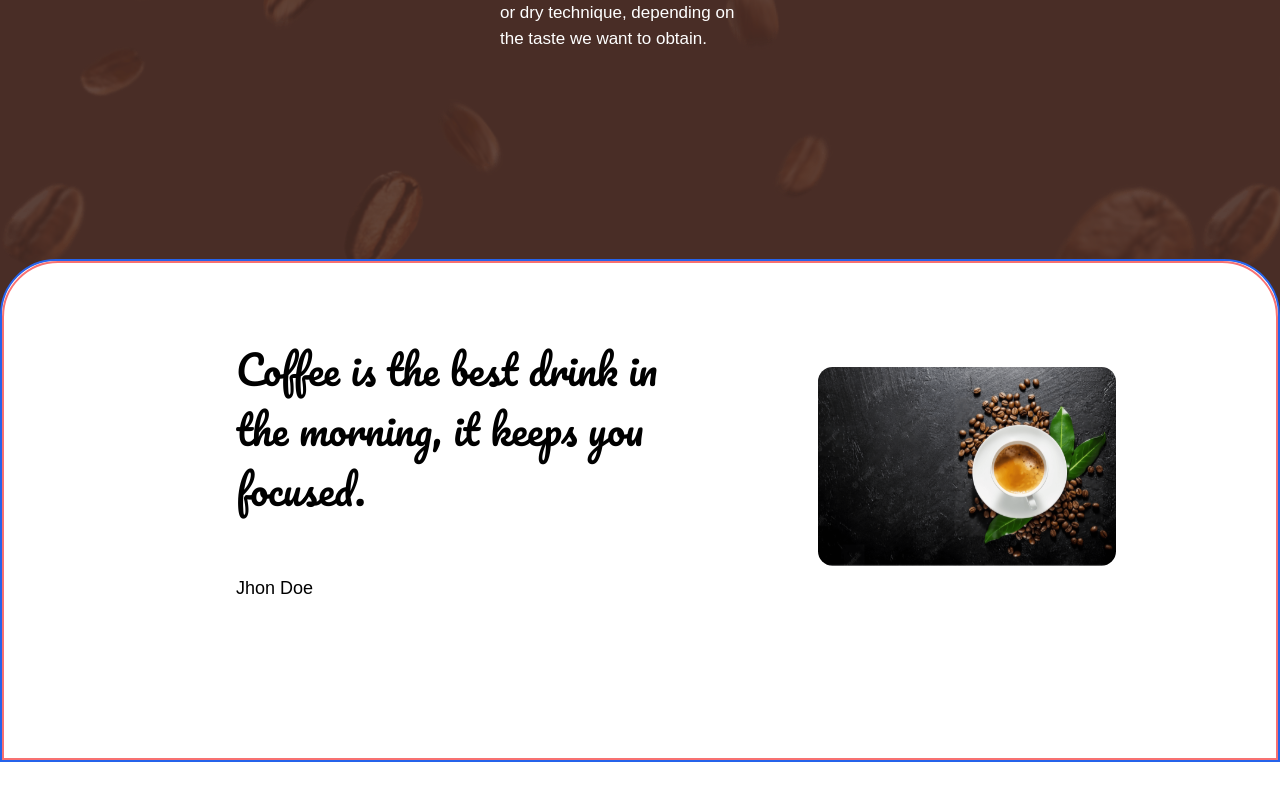
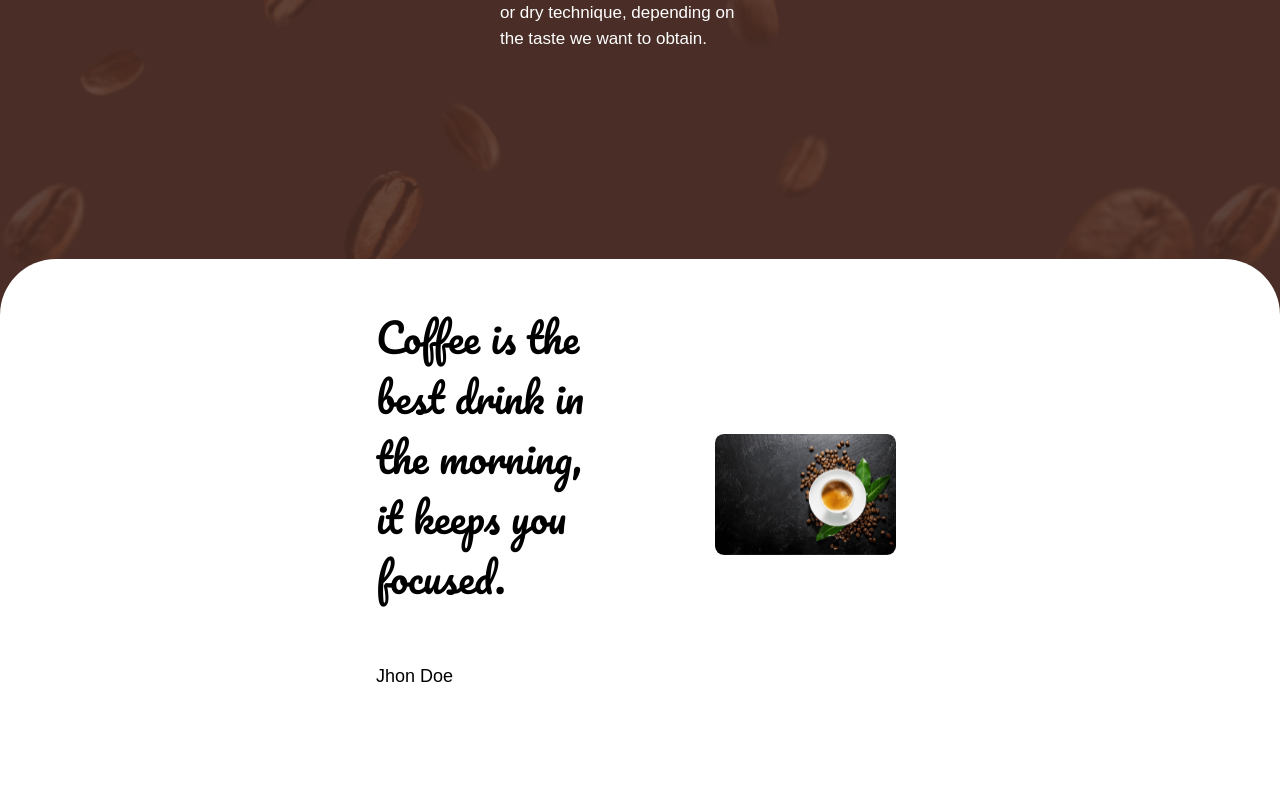
Before and after one commit to kaoutar-12/responsive-coffee-website, a Next.js app: page / in a window 1280 px wide. Shown: the part 2309-3109 px from the top of the page. Before the commit the page ends 3071 px from the top, so only its background shows below. Built offline with nearby package versions, Linux system fonts and the light colour scheme.

Commit message:
lastsection

```diff
--- a/src/components/sections/LastSection.tsx
+++ b/src/components/sections/LastSection.tsx
@@ -4,8 +4,8 @@ import Image from "next/image";
 const LastSection = () => {
   return (
     <>
-      <section className=" mt-10 bg-white rounded-t-[56px] border-2 border-blue-600 left-0 -top-60  relative mdl:flex mdl:justify-center ">
-        <div className="mdl:pr-40 pb-32 max-w-screen-3xl flex border-red-400 border-2 flex-col rounded-t-[56px] justify-center items-center max-md:gap-12 md:flex-row max-mdl:pr-14 w-screen">
+      <section className=" mt-10 bg-white rounded-t-[56px] left-0 -top-60  relative mdl:flex mdl:justify-center ">
+        <div className="mdl:pr-40 xl:pl-36 xl:pr-96 pb-32 max-w-screen-3xl flex flex-col rounded-t-[56px] justify-center items-center max-md:gap-12 md:flex-row max-mdl:pr-14 w-screen">
           <div className="flex flex-col mdl:pl-48 mdl:gap-14 justify-center max-md:items-center gap-6">
             <span className="font-pacifico text-[28px] mdl:pr-32 mdl:text-[40px] mdl:text-start md:pt-12 pl-10 pr-10 pt-7 text-center ">
               Coffee is the best drink in the morning, it keeps you focused.
```
